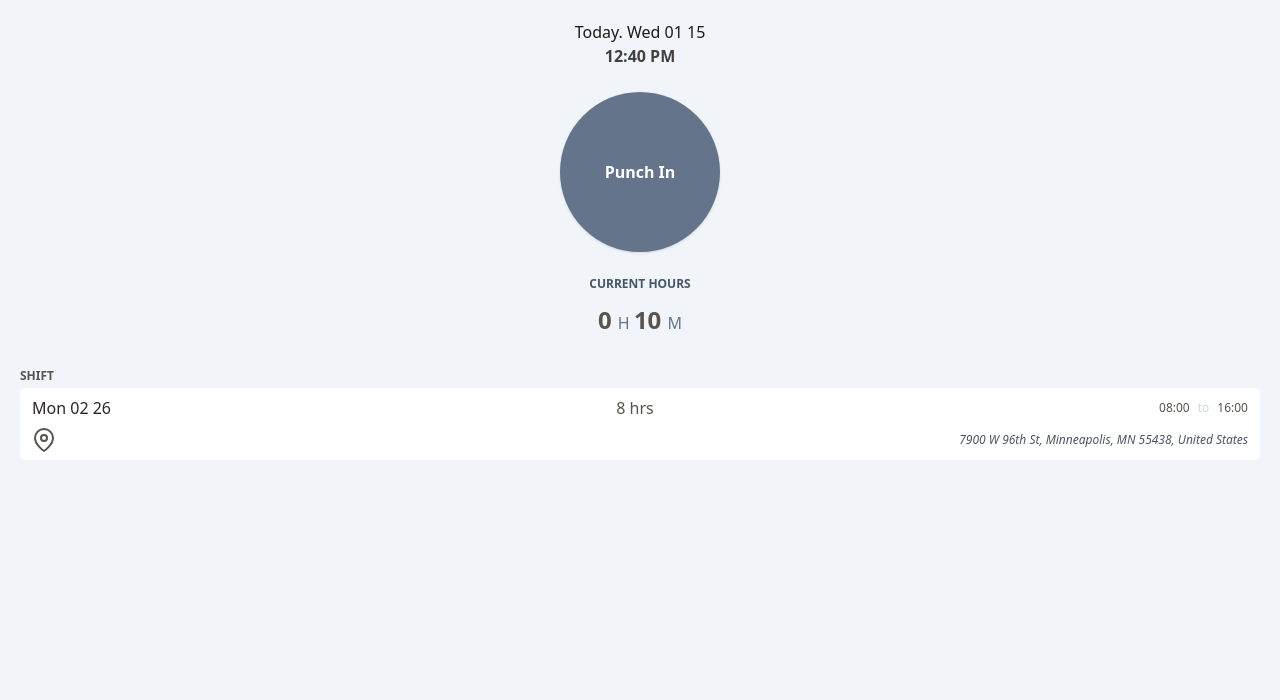
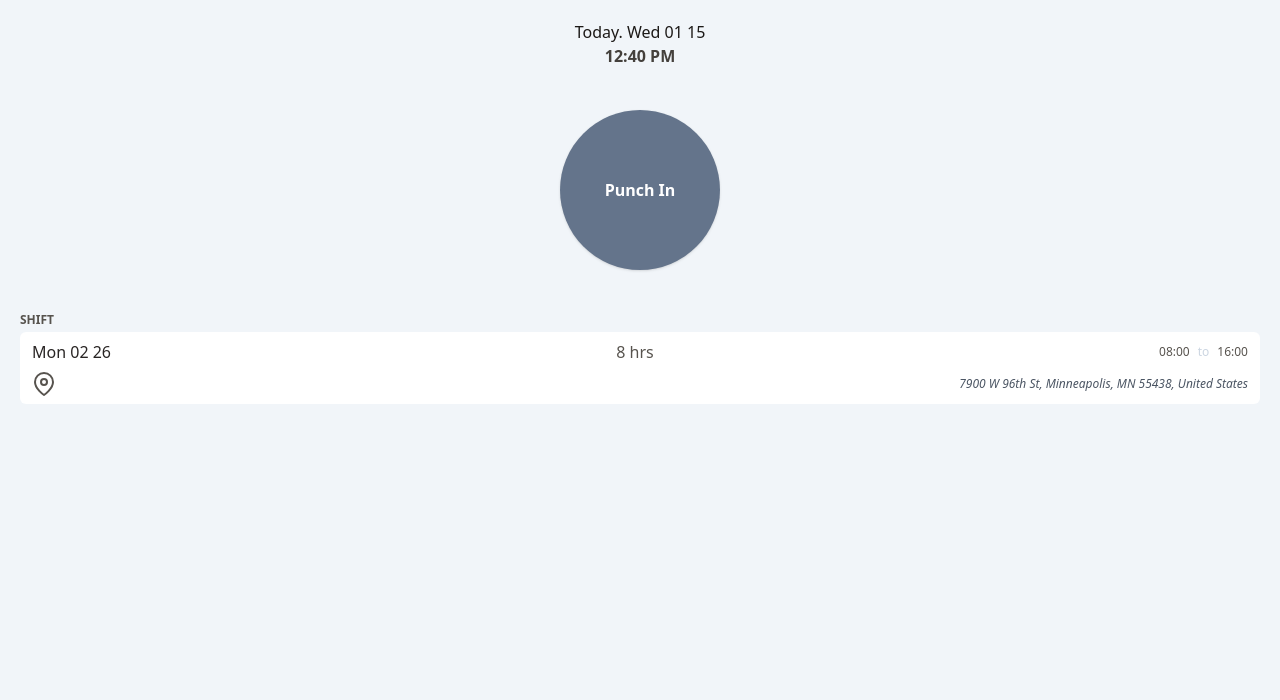
Before and after one commit to sir-guevara/punchin, a Django app: template punchin/core/templates/staff/clock.html in a window 1280 px wide. Shown: the top 700 px of the page. Run offline with Django 5.2, Linux system fonts and the light colour scheme; data comes from the database, SQL or seed files in the repository; tables that the repository leaves empty hold one stand-in row (values such as "Sample post"); the template is opened without the code that fills it: values that come from a table or form of the project are taken from there, most other values are stand-ins (such as "Sample title", 1, 10 or a date in 2020); some libraries are stand-ins or nearby versions.

Commit message:
edit clock page

```diff
--- a/punchin/core/templates/staff/clock.html
+++ b/punchin/core/templates/staff/clock.html
@@ -23,12 +23,12 @@
 
 
 
-         <div class="w-full">
+            <!-- <div class="w-full">
                 <h2 class="text-xs mb-1 font-bold text-center w-full uppercase text-slate-600">Current Hours</h2>
                 <div class="w-full rounded-md px-3 p-2 text-center">
                     <div class=""><span class="text-2xl font-bold"> 0 </span> <span class="text-slate-500 text-md"> H </span> <span class="text-2xl font-bold"> 10 </span> <span class="text-slate-500"> M </span></div>
                 </div>
-            </div>
+            </div> -->
 
             {% if schedule %}
                 <div class="w-full">
```
